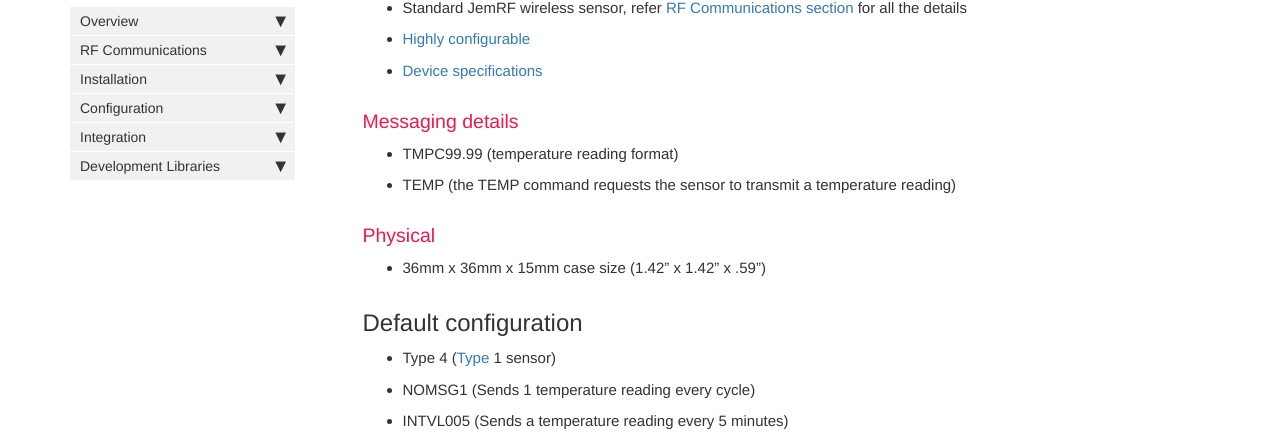
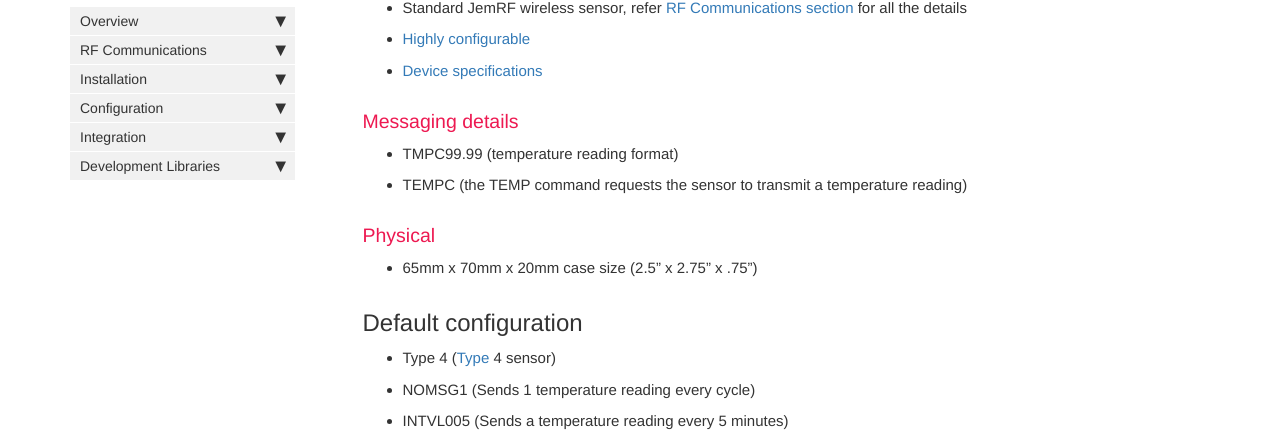
Before and after one commit to JemRF/RF-Documentation, a Jekyll site: the page built from pages/mydoc/wireless_temperature_sensor_mseries.md, in a window 1280 px wide and 900 px high, scrolled down 2121 px. Shown: the part 84-529 px from the top of the window. Built offline with Jekyll 4.4.1, drawn with Linux system fonts in a browser that asks for light colours; comment, search, counter and statistics services are not loaded.

Commit message:
JD-13 #comment update details on case

```diff
--- a/pages/mydoc/wireless_temperature_sensor_mseries.md
+++ b/pages/mydoc/wireless_temperature_sensor_mseries.md
@@ -36,13 +36,13 @@ Install battery by sliding the back off and removing and replacing the AA batter
 
 ### Messaging details
 * TMPC99.99 (temperature reading format)
-* TEMP (the TEMP command requests the sensor to transmit a temperature reading)
+* TEMPC (the TEMP command requests the sensor to transmit a temperature reading)
 
 ### Physical
-* 36mm x 36mm x 15mm case size (1.42" x 1.42" x .59")
+* 65mm x 70mm x 20mm case size (2.5" x 2.75" x .75")
 
 ## Default configuration
-* Type 4 ([Type](types.html) 1 sensor)
+* Type 4 ([Type](types.html) 4 sensor)
 * NOMSG1 (Sends 1 temperature reading every cycle)
 * INTVL005 (Sends a temperature reading every 5 minutes)
 * CYCLE (put the device into a [timed sleep cycle](sleep_modes.html))
```
